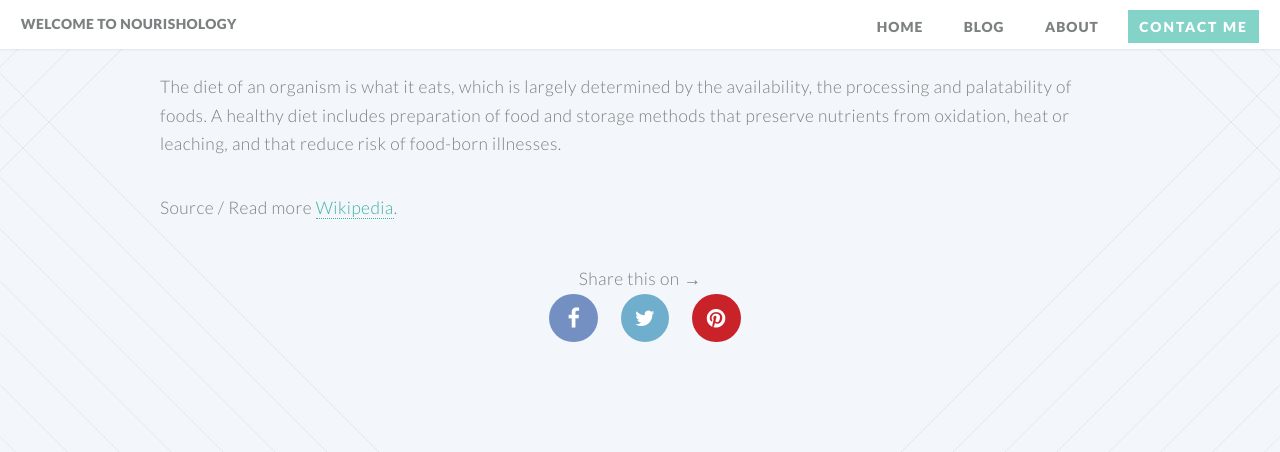
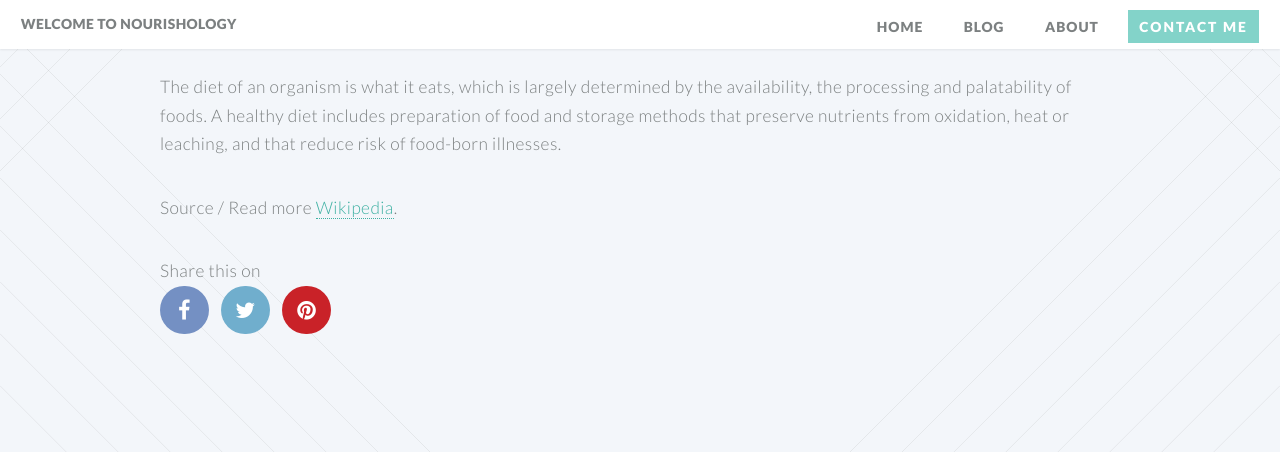
Before and after one commit to lmchristensen23/lmchristensen23.github.io, a Jekyll site: the page built from _posts/2016-05-05-second-post.md, in a window 1280 px wide and 900 px high, scrolled down 805 px, cut to the strip 0-452 px from the top of the window. Built offline with Jekyll 4.4.1, drawn with Linux system fonts in a browser that asks for light colours.

Commit message:
Update post.html

```diff
--- a/_layouts/post.html
+++ b/_layouts/post.html
@@ -9,13 +9,13 @@
     {{ content }}
   </div>
 
-  <div class="share-page">
-    Share this on &rarr;
+  <footer class="footer">
+    Share this on
     <ul class="icons">
 	<li><a href="https://facebook.com/sharer.php?u={{ site.url }}{{ page.url }}" rel="nofollow" target="_blank" title="Share on Facebook" class="icon circle fa-facebook"><span class="label">Facebook</span></a></li>
 	<li><a href="https://twitter.com/intent/tweet?text={{ page.title }}&url={{ site.url }}{{ page.url }}&via={{ site.twitter_username }}&related={{ site.twitter_username }}" rel="nofollow" target="_blank" title="Share on Twitter" class="icon circle fa-twitter"><span class="label">Twitter</span></span></a></li>
 	<li><a href="http://pinterest.com/pin/create/button/?url=<URL>&description=<TITLE>" rel="nofollow" target="blank" title="Share on Pinterest" class="icon circle fa-pinterest"><span class="label">Pinterest</span></a></li>
     </ul>
-  </div>
+  </footer>
 
 </div>
```
